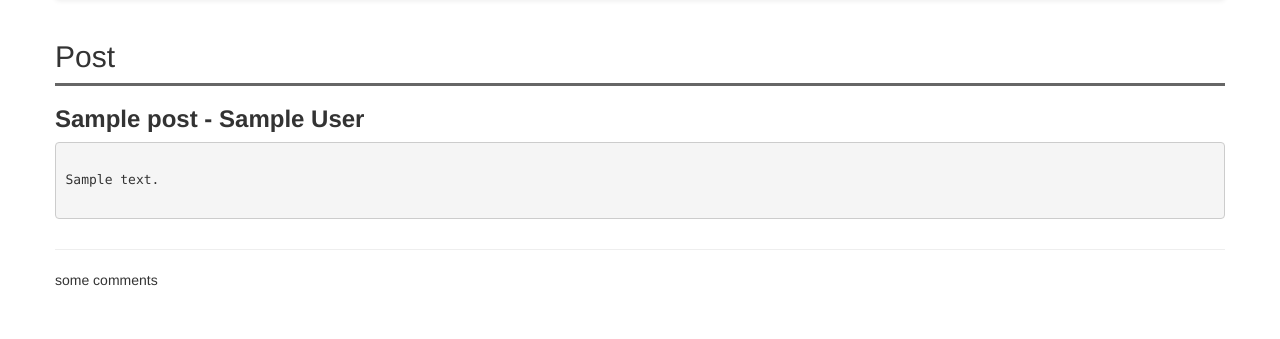
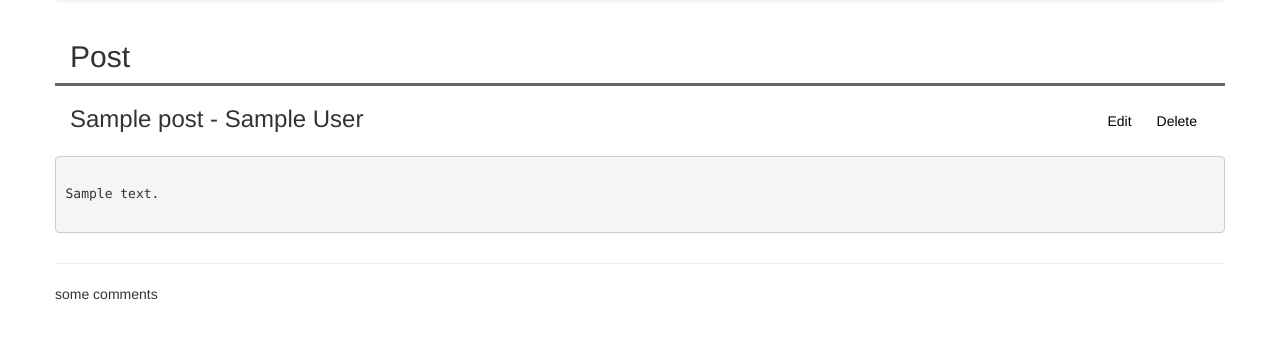
Before and after one commit to sxhan/multi-user-blog-project, a Python web app: template templates/permalink.html in a window 1280 px wide. Shown: the part 52-391 px from the top of the page. Run offline with Jinja, Linux system fonts and the light colour scheme; the template is opened without the code that fills it: most values are stand-ins (such as "Sample title", 1, 10 or a date in 2020); some libraries are stand-ins or nearby versions.

Commit message:
edit and delete buttons

```diff
--- a/main.py
+++ b/main.py
@@ -150,7 +150,7 @@ class LogoutHandler(Handler):
 class BlogFrontPage(Handler):
 
     def get(self):
-        posts = models.BlogPost.all()
+        posts = models.BlogPost.all().order('-created')
         self.render("front.html",
                     posts=posts)
 
--- a/static/main.css
+++ b/static/main.css
@@ -1,3 +1,7 @@
+a {
+    color: black;
+    background-color: inherit;
+}
 .login-area {
     font-size: 13px;
     color: gray;
@@ -31,6 +35,7 @@
   /*display: block;*/
   /*font-size: 20px;*/
   color: black;
+  background-color: inherit;
   /*background-color: white;*/
 }
 
@@ -122,9 +127,20 @@ textarea {
     width: 100%;
     text-align: center;
     color: grey;
+    background-color: inherit;
 }
 
 /*the link elements inside the .voting div*/
 .voting > a {
     color: grey;
+    background-color: inherit;
 }
+
+.post-header-bar {
+    height: 5em;
+}
+
+.vcenter {
+    display: flex;
+    align-items: center;
+}
--- a/templates/blogpost.html
+++ b/templates/blogpost.html
@@ -1,9 +1,19 @@
 {% macro post(post) -%}
     <div class="row">
         <article class="col-sm-12 post">
-            <a href="/blog/{{post.key().id()}}">
-                <h2 class="row post-title">{{post.subject}} - {{post.author}}</h2>
-            </a>
+            <div class="row">
+                <div class="col-sm-9 post-header-bar">
+                    <a class="post-title" href="/blog/{{post.key().id()}}">
+                        <h3>{{post.subject}} - {{post.author}}</h3>
+                    </a>
+                </div>
+                <div class="col-sm-3">
+                    <div class="btn-group pull-right post-header-bar vcenter">
+                        <a href="/blog/{{post.key().id()}}/edit" class="btn">Edit</a>
+                        <a href="/blog/{{post.key().id()}}/delete" class="btn">Delete</a>
+                    </div>
+                </div>
+            </div>
             <!-- <h4 class="post-date">{{post.created}}</h4> -->
             <!-- <h3>{{post.key().id()}}</h3> -->
             <pre class="row post-content">{{ post.content }}</pre>
--- a/templates/permalink.html
+++ b/templates/permalink.html
@@ -4,14 +4,15 @@
 
 {% block content %}
     <div class="row post-heading">
-        <h2>Post</h2>
+        <div class="col-sm-6">
+            <h2>Post</h2>
+        </div>
     </div>
     {{ blogpost.post(post) }}
     <div class="row">
         <hr />
     </div>
     <div class="row comments">
-
         {% for comment in comments %}
             some comments
         {% endfor %}
```
